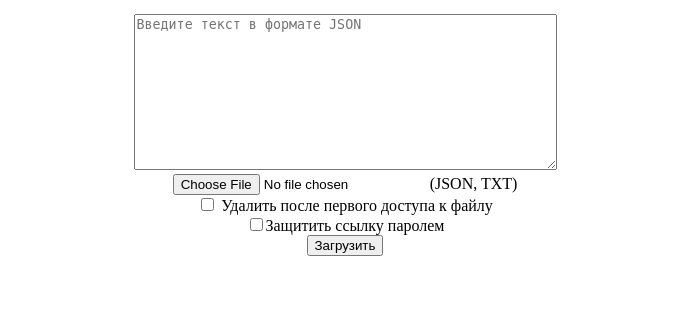
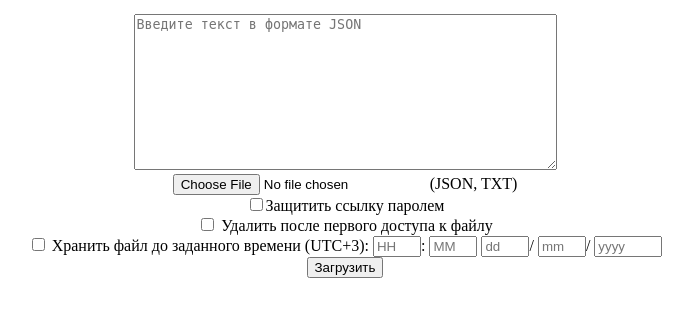
Before and after one commit to LinarAbzaltdinov/JSONStorage, a Symfony app: template app/templates/upload.html.twig in a window 1280 px wide. Shown: the part 136-453 px from the top of the page, without its empty margins (295-988 px from the left). Run offline with Twig, Linux system fonts and the light colour scheme; the template is opened without the code that fills it, so the values that code supplies are empty; some libraries are stand-ins or nearby versions.

Commit message:
added cron

```diff
--- a/app/templates/upload.html.twig
+++ b/app/templates/upload.html.twig
@@ -5,17 +5,40 @@
         <textarea name="text" id="text" rows="10" cols="50" placeholder="Введите текст в формате JSON"></textarea><br>
         <input id="jsonfile" name="jsonfile" type="file" accept=".json, .txt" onchange="loadFileToTextArea();"/>
         <label for="jsonfile">(JSON, TXT)</label><br>
+        <input type="checkbox" name="isSecure"/>Защитить ссылку паролем<br>
         <input type="checkbox" name="deleteAfterAccess"/> Удалить после первого доступа к файлу<br>
-        <input type="checkbox" name="isSecure"/>Защитить ссылку паролем<br>
+        <input type="checkbox" id="deleteByDateTime" name="deleteByDateTime"/> Хранить файл до заданного времени
+        (UTC+3):
+        <input type="number" class="twodigit" name="hour" id="hour" min="0" max="23" placeholder="HH">:
+        <input type="number" class="twodigit" name="minute" id="minute"  min="0" max="59" placeholder="MM">
+        <input type="number" class="twodigit" name="day" id="day" min="1" max="31" placeholder="dd">/
+        <input type="number" class="twodigit" name="month" id="month" min="1" max="12" placeholder="mm">/
+        <input type="number" class="fourdigit" name="year" id="year" min="1970" max="2070" placeholder="yyyy">
+        <br>
         <input id="submit_btn" type="submit" value="Загрузить"><br>
-        <label id="error" hidden="true">Not valid JSON!</label>
+        <label class="error" id="errorJSON" hidden=true>Not valid JSON!</label><br>
+        <label class="error" id="errorDateTime" hidden="true">Not valid Date/Time!</label>
     </form>
     <script>
         $('#upload_form').submit(function () {
             var inputText = $('#text').val();
-            var res = isValidJSON(inputText);
-            $('#error').attr("hidden", res);
-            return res;
+            var isValidJson = isValidJSON(inputText);
+            $('#errorJSON').attr("hidden", isValidJson);
+            if (!isValidJson) {
+                return false;
+            }
+            var isDeleteByDateTime = document.getElementById('deleteByDateTime').checked;
+            if (!isDeleteByDateTime) {
+                return true;
+            }
+            var mm = Number($('#minute').val());
+            var hh = Number($('#hour').val());
+            var day = Number($('#day').val());
+            var month = Number($('#month').val()) - 1;
+            var year = Number($('#year').val());
+            var isValidTime = isValidDateTime(mm, hh, day, month, year);
+            $('#errorDateTime').attr("hidden", isValidTime);
+            return isValidTime;
         });
 
         function loadFileToTextArea() {
--- a/app/web/css/style.css
+++ b/app/web/css/style.css
@@ -2,7 +2,7 @@
     text-align: center;
 }
 
-#error {
+.error {
     color: red;
 }
 
@@ -31,3 +31,13 @@ table {
     margin-left:25%;
     margin-right:25%;
 }
+
+.twodigit
+{
+    width: 40px;
+}
+
+.fourdigit
+{
+    width: 60px;
+}
--- a/app/web/js/validation.js
+++ b/app/web/js/validation.js
@@ -6,3 +6,19 @@ function isValidJSON(string) {
     }
     return true;
 }
+
+function isValidDateTime(minutes, hours, day, month, year) {
+    var date = new Date(year, month, day, hours, minutes);
+    //check if autoincreased
+    if ((date.getMinutes() != minutes)
+        || (date.getHours() != hours)
+        || (date.getDate() != day)
+        || (date.getMonth() != month)
+        || (date.getFullYear() != year)) {
+        return false;
+    }
+    if (date < Date.now()) {
+        return false;
+    }
+    return true;
+}
```
Also changed, not shown: docker-compose.yml (+4 -3 lines), 3 other files.
